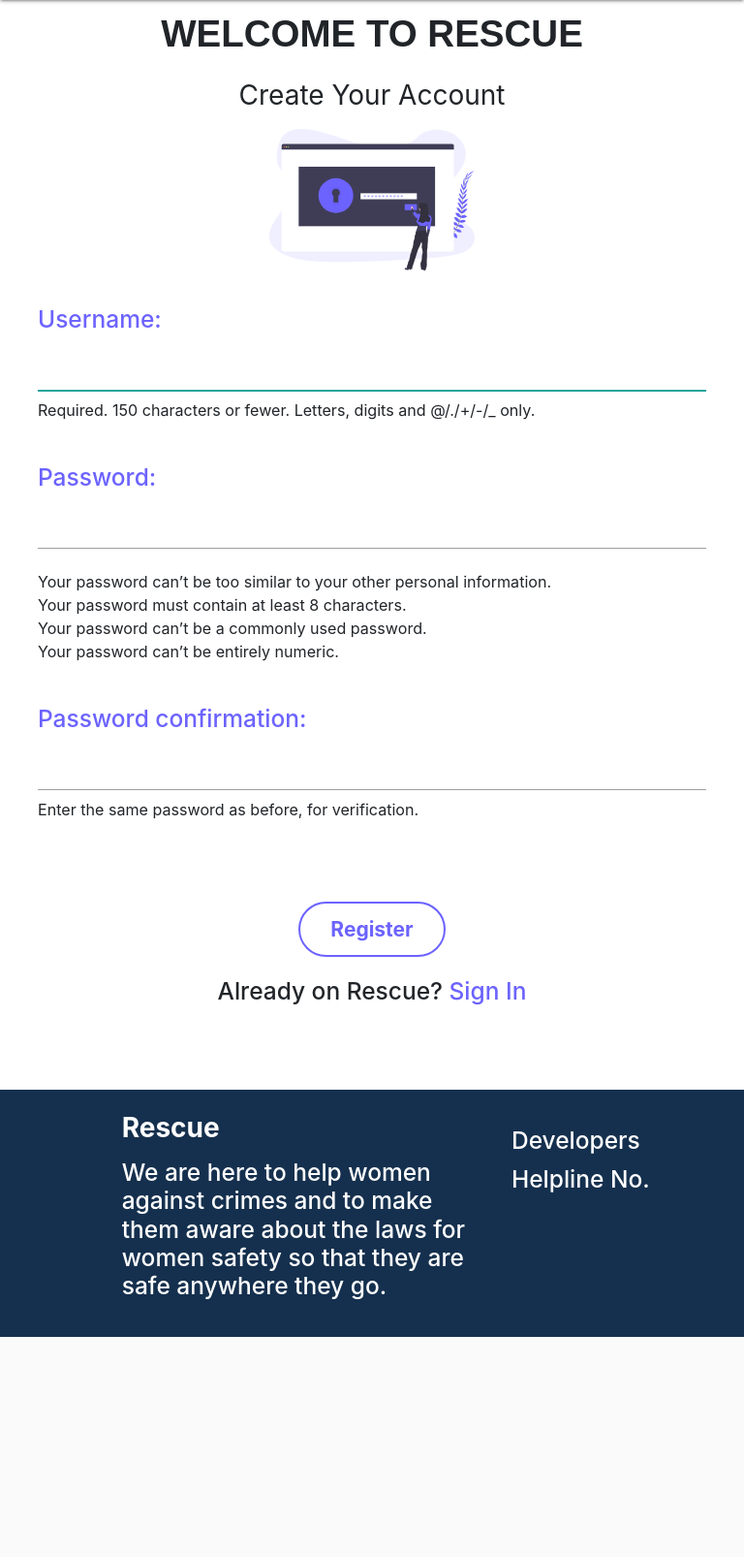
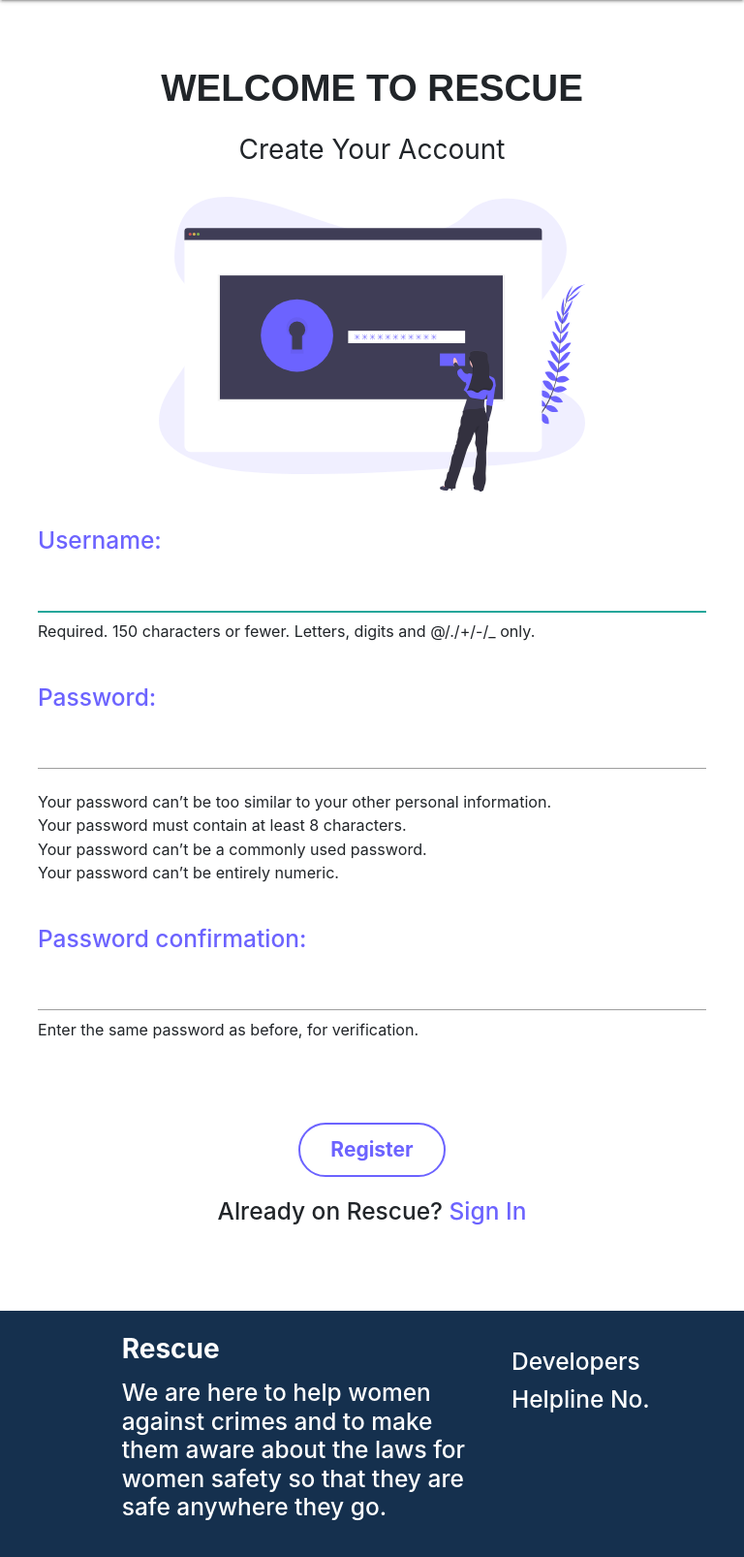
Before and after one commit to swapnilsparsh/Rescue, a Django app: page /register/ in a window 768 px wide. Shown: the part 100-1706 px from the top of the page at 97% size. Before the commit the page ends 1479 px from the top, so only its background shows below. Run offline with Django 3.2, Linux system fonts and the light colour scheme; some libraries are stand-ins or nearby versions.

Commit message:
modified image sizes with media queries

```diff
--- a/main_app/templates/main_app/register.html
+++ b/main_app/templates/main_app/register.html
@@ -30,28 +30,14 @@
         </div>
 
         <style>
-            @media screen and (max-device-width: 768px) {
-                .register-page {
-                    position: absolute;
-                    top: 0%;
-                    left: 50%;
-                    transform: translate(-50%, 5%)
-                }
-            }
+            @import url('https://fonts.googleapis.com/css2?family=Bebas+Neue&display=swap');
 
-            @media only screen and (min-width:768px) {
-                .register-page {
-                    position: relative;
-                }
-            }
             /* Register Page styling */
             .register-page{
-                margin-top: 8em;
-                margin-bottom: 4em;
+                margin-top: 12em;
             }
             .register-page-img {
-                width: 35%;
-                height: 35%;
+                width: 45%;
                 display: block;
                 margin: 0 auto;
                 margin-bottom: 0.5em;
@@ -119,6 +105,34 @@
                 text-decoration: underline;
             }
 
+            @media screen and (max-device-width: 768px) {
+                .register-page {
+                    position: absolute;
+                    top: 0%;
+                    left: 50%;
+                    transform: translate(-50%, 5%)
+                }
+            }
+
+            @media only screen and (max-width: 768px){
+                .register-page-img {
+                    width: 360px;
+                    margin-top: 2em;
+                }
+            }
+
+            @media only screen and (min-width:768px) {
+                .register-page {
+                    position: relative;
+                    margin-bottom: 4em;
+                }
+
+                .register-page-img {
+                    width: 470px;
+                    margin-top: 2em;
+                }
+            }
+
         </style>
 
     {% endblock %}
```
